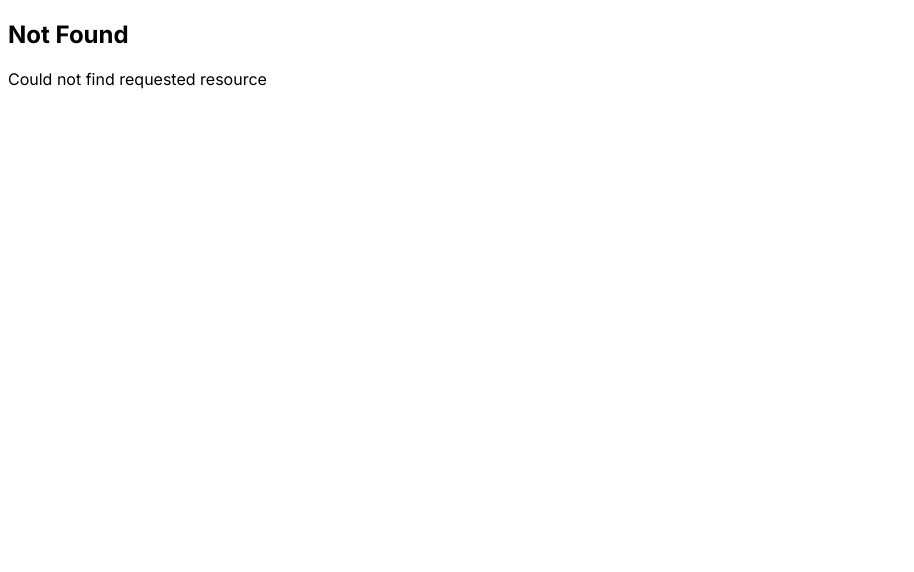
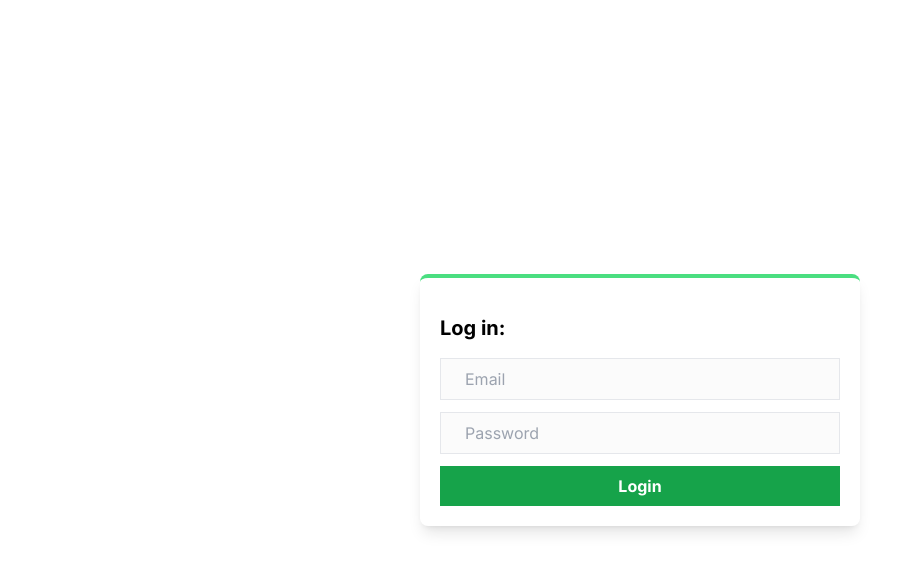
Before and after one commit to elliejaneeeeee/MongoDB-example, a Next.js app: page /login in a window 1280 px wide. Before the commit this address had no page. Shown: the top 572 px of the page, without its empty margins (0-914 px from the left). Built offline with nearby package versions, Linux system fonts and the light colour scheme.

Commit message:
adds globals.css back in, imports into layout, and sets up basic login page

```diff
--- /dev/null
+++ b/app/globals.css
@@ -0,0 +1,7 @@
+@tailwind base;
+@tailwind components;
+@tailwind utilities;
+
+input {
+    @apply w-[400px] border border-gray-200 py-2 px-6 bg-zinc-100/40;
+}
--- a/app/layout.tsx
+++ b/app/layout.tsx
@@ -1,5 +1,6 @@
 import type { Metadata } from "next";
 import { Inter } from "next/font/google";
+import "../app/globals.css";
 
 const inter = Inter({ subsets: ["latin"] });
 
--- /dev/null
+++ b/app/login/page.tsx
@@ -0,0 +1,20 @@
+import React from "react";
+
+const login = () => {
+    return (
+        <div className="grid place-items-center h-screen">
+            <div className="shadow-lg p-5 rounded-lgshadow-lg p-5 rounded-lg border-t-4 border-green-400">
+                <h1 className="text-xl font-bold my-4">Log in:</h1>
+                <form className="flex flex-col gap-3">
+                    <input type="text" placeholder="Email" />
+                    <input type="password" placeholder="Password" />
+                    <button className="bg-green-600 text-white font-bold cursor-pointer px-6 py-2">
+                        Login
+                    </button>
+                </form>
+            </div>
+        </div>
+    );
+};
+
+export default login;
```
Lines whose indentation alone changed are shown as unchanged.
